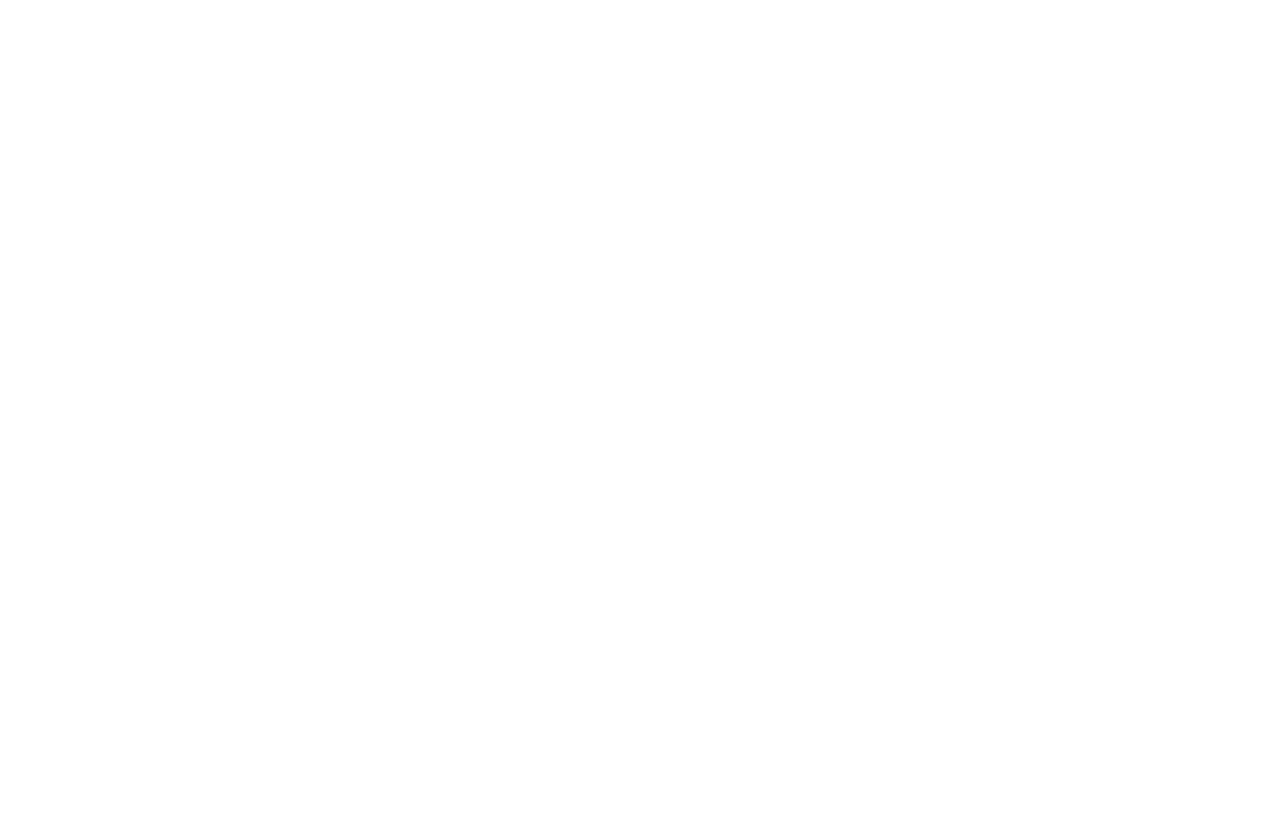
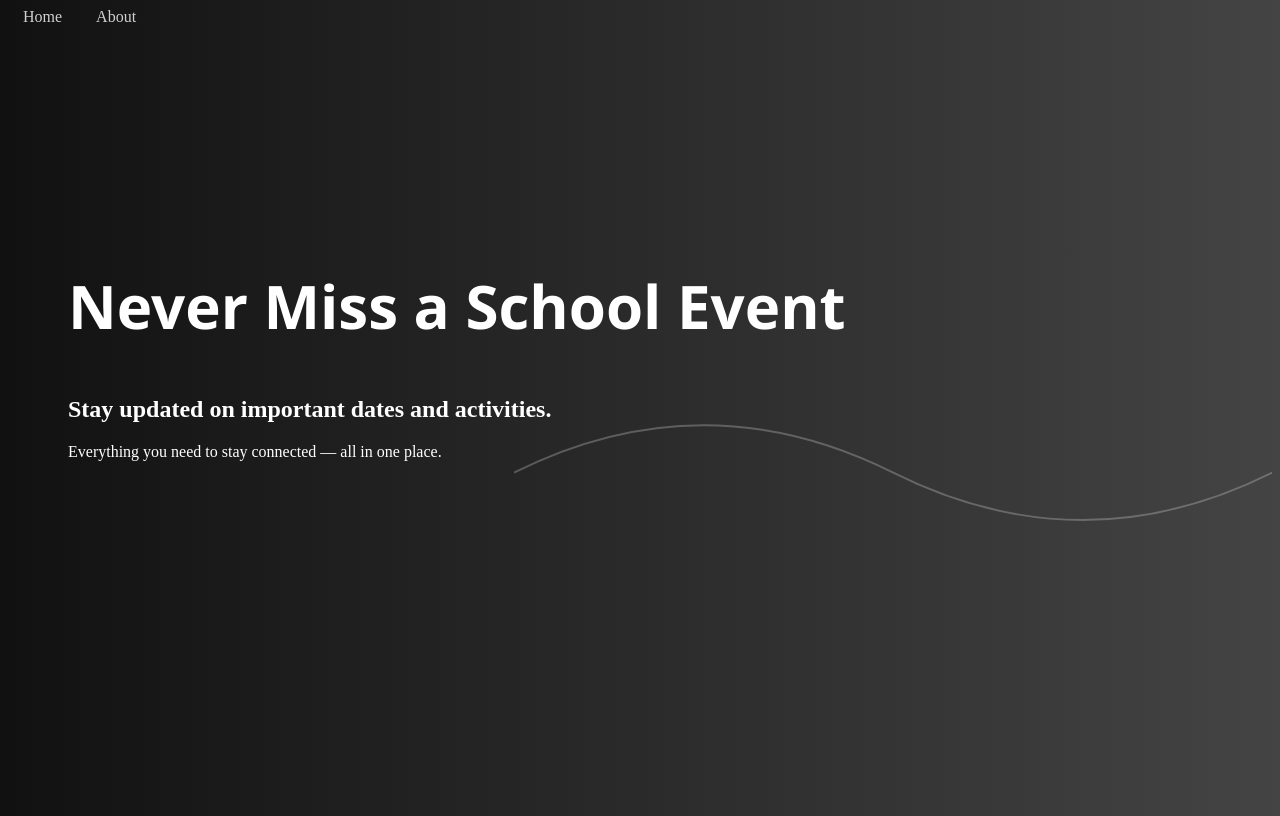
Before and after one commit to Jordy809/Final-Project., a plain HTML site: page Pages.html in a window 1280 px wide. Drawn offline with Linux system fonts and the light colour scheme.

Commit message:
HOMEmodifications

```diff
--- a/Pages.html
+++ b/Pages.html
@@ -4,8 +4,28 @@
     <meta charset="UTF-8">
     <meta name="viewport" content="width=device-width, initial-scale=1.0">
     <title>Document</title>
+    <link rel="stylesheet" href="style.css">
 </head>
-<body>
+<nav>
+<a href="home.html">Home</a>
+<a href="About.html">About</a>
+</nav>
 
+<section class="hero">
+    <div class="hero-content">
+      <h1>Never Miss a School Event</h1>
+      <h2> Stay updated on important dates and activities.</h2>
+      <p>Everything you need to stay connected — all in one place. </p>
+    </div>
+    <div class="waves">
+      <svg viewBox="0 0 800 400">
+        <path d="M0 200 Q 200 100 400 200 T 800 200"
+              stroke="white"
+              stroke-width="2"
+              fill="transparent"
+              opacity="0.6"/>
+      </svg>
+    </div>
+  </section>
 </body>
 </html>
--- /dev/null
+++ b/home.css
@@ -0,0 +1,45 @@
+* {
+    margin: 0;
+    padding: 0;
+    box-sizing: border-box;
+    font-family: 'Segoe UI', sans-serif;}
+    }
+
+html, body {
+    height: 100%;
+}
+
+body {
+    margin: 0;
+    background: linear-gradient(135deg, #111, #3a3a3a);
+    color: white;
+}
+.hero {
+    width: 100%;
+    padding: 60px;
+}
+
+.content {
+    max-width: 750px;
+}
+
+h1 {
+     font-size: 64px; /* Bigger but balanced */
+    font-weight: 700;
+    line-height: 1.2;
+    margin-bottom: 25px;
+}
+
+h1 span {
+   font-size: 18px;
+    line-height: 1.7;
+}
+
+    opacity: 0.85;
+}
+
+p {
+    font-size: 16px;
+    line-height: 1.7;
+    margin-bottom: 20px;
+    opacity: 0.8;
--- a/style.css
+++ b/style.css
@@ -0,0 +1,38 @@
+body {
+  background: linear-gradient(to right, #111, #444);
+  color: white;
+  height: 100vh;
+
+}
+nav a {
+  margin: 0 15px;
+  text-decoration: none;
+  color: white;
+  opacity: 0.8;
+}
+.hero {
+  display: flex;
+  align-items: center;
+  height: 80vh;
+  padding: 0 60px;
+  position: relative;
+
+}
+.hero h1 {
+  font-size: 60px;
+  font-weight: bold;
+  font-family: 'Segoe UI', sans-serif;}
+}
+.hero h2 {
+  margin: 15px 0;
+  font-size: 24px;
+  opacity: 0.8;
+
+}
+.waves {
+  position: absolute;
+  right: 0;
+  bottom: 0;
+  width: 60%;
+  opacity: 0.4;
+}
```
Also changed, not shown: home.html (added, +32 -0 lines), About.html (added).
